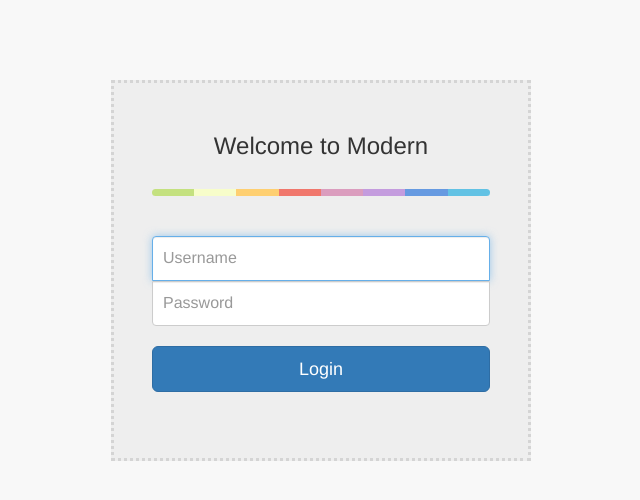
After one commit to girikuncoro/fintech, a Flask app: page /login in a window 1280 px wide. The commit adds this page. Shown: the top 500 px of the page, without its empty margins (319-959 px from the left). Run offline with Flask 2, Linux system fonts and the light colour scheme; some libraries are stand-ins or nearby versions.

Commit message:
Restructured flask templating and static

```diff
--- a/main.py
+++ b/main.py
@@ -1,11 +1,19 @@
-from flask import Flask
+from flask import Flask, render_template, redirect, url_for
 
-PORT = 5000
 app = Flask(__name__)
+
 
 @app.route("/")
 def main():
-    return "Hello Fintech!"
+	return redirect(url_for('login'))
+
+@app.route("/login")
+def login():
+	return render_template("login.html")
+
+@app.route("/auth")
+def auth():
+	return True
 
 if __name__ == "__main__":
-    app.run(port=PORT, debug=True)
+    app.run(debug=True)
--- a/template/css/modern.css
+++ b/static/css/modern.css
@@ -352,3 +352,52 @@ table.dataTable thead .sorting:after {
 .panel-yellow a:hover {
     color: #df8a13;
 }
+
+/* Login form styling */
+.wrapper {
+    margin-top: 80px;
+    margin-bottom: 20px;
+}
+
+.form-signin {
+  max-width: 420px;
+  padding: 30px 38px 66px;
+  margin: 0 auto;
+  background-color: #eee;
+  border: 3px dotted rgba(0,0,0,0.1);
+  }
+
+.form-signin-heading {
+  text-align:center;
+  margin-bottom: 30px;
+}
+
+.form-control {
+  position: relative;
+  font-size: 16px;
+  height: auto;
+  padding: 10px;
+}
+
+input[type="text"] {
+  margin-bottom: 0px;
+  border-bottom-left-radius: 0;
+  border-bottom-right-radius: 0;
+}
+
+input[type="password"] {
+  margin-bottom: 20px;
+  border-top-left-radius: 0;
+  border-top-right-radius: 0;
+}
+
+.colorgraph {
+  height: 7px;
+  border-top: 0;
+  background: #c4e17f;
+  border-radius: 5px;
+  background-image: -webkit-linear-gradient(left, #c4e17f, #c4e17f 12.5%, #f7fdca 12.5%, #f7fdca 25%, #fecf71 25%, #fecf71 37.5%, #f0776c 37.5%, #f0776c 50%, #db9dbe 50%, #db9dbe 62.5%, #c49cde 62.5%, #c49cde 75%, #669ae1 75%, #669ae1 87.5%, #62c2e4 87.5%, #62c2e4);
+  background-image: -moz-linear-gradient(left, #c4e17f, #c4e17f 12.5%, #f7fdca 12.5%, #f7fdca 25%, #fecf71 25%, #fecf71 37.5%, #f0776c 37.5%, #f0776c 50%, #db9dbe 50%, #db9dbe 62.5%, #c49cde 62.5%, #c49cde 75%, #669ae1 75%, #669ae1 87.5%, #62c2e4 87.5%, #62c2e4);
+  background-image: -o-linear-gradient(left, #c4e17f, #c4e17f 12.5%, #f7fdca 12.5%, #f7fdca 25%, #fecf71 25%, #fecf71 37.5%, #f0776c 37.5%, #f0776c 50%, #db9dbe 50%, #db9dbe 62.5%, #c49cde 62.5%, #c49cde 75%, #669ae1 75%, #669ae1 87.5%, #62c2e4 87.5%, #62c2e4);
+  background-image: linear-gradient(to right, #c4e17f, #c4e17f 12.5%, #f7fdca 12.5%, #f7fdca 25%, #fecf71 25%, #fecf71 37.5%, #f0776c 37.5%, #f0776c 50%, #db9dbe 50%, #db9dbe 62.5%, #c49cde 62.5%, #c49cde 75%, #669ae1 75%, #669ae1 87.5%, #62c2e4 87.5%, #62c2e4);
+}
--- /dev/null
+++ b/templates/login.html
@@ -0,0 +1,47 @@
+<!DOCTYPE html>
+<html lang="en">
+
+<head>
+
+    <meta charset="utf-8">
+    <meta http-equiv="X-UA-Compatible" content="IE=edge">
+    <meta name="viewport" content="width=device-width, initial-scale=1">
+    <meta name="description" content="">
+    <meta name="author" content="">
+
+    <title>Modern - Simplify Transaction</title>
+
+    <!-- Bootstrap Core CSS -->
+    <link rel="stylesheet" href="https://maxcdn.bootstrapcdn.com/bootstrap/3.3.5/css/bootstrap.min.css">
+
+    <!-- Custom CSS -->
+    <link href="{{ url_for('static', filename='css/modern.css') }}" rel="stylesheet">
+
+    <!-- Custom Fonts -->
+    <link href="https://cdnjs.cloudflare.com/ajax/libs/font-awesome/4.4.0/css/font-awesome.min.css" rel="stylesheet" type="text/css">
+
+    <!-- HTML5 Shim and Respond.js IE8 support of HTML5 elements and media queries -->
+    <!-- WARNING: Respond.js doesn't work if you view the page via file:// -->
+    <!--[if lt IE 9]>
+        <script src="https://oss.maxcdn.com/libs/html5shiv/3.7.0/html5shiv.js"></script>
+        <script src="https://oss.maxcdn.com/libs/respond.js/1.4.2/respond.min.js"></script>
+    <![endif]-->
+
+</head>
+
+<body>
+	<div class = "container">
+		<div class="wrapper">
+			<form action="" method="post" name="login" class="form-signin">
+			    <h3 class="form-signin-heading">Welcome to Modern</h3>
+				<hr class="colorgraph"><br>
+
+				<input type="text" class="form-control" name="username" placeholder="Username" required="" autofocus="" />
+				<input type="password" class="form-control" name="password" placeholder="Password" required=""/>
+
+				<button class="btn btn-lg btn-primary btn-block"  name="submit" value="Login" type="Submit">Login</button>
+			</form>
+		</div>
+	</div>
+</body>
+</html>
```
Also changed, not shown: templates/index.html (renamed from template/index.html, +6 -6 lines), static/css/bootstrap.min.css (renamed from template/css/bootstrap.min.css), static/css/font-awesome.min.css (renamed from template/css/font-awesome.min.css), static/fonts/FontAwesome.otf (renamed from template/fonts/FontAwesome.otf), static/fonts/fontawesome-webfont.ttf (renamed from template/fonts/fontawesome-webfont.ttf), static/fonts/fontawesome-webfont.woff (renamed from template/fonts/fontawesome-webfont.woff), static/js/bootstrap.min.js (renamed from template/js/bootstrap.min.js), static/js/jquery.min.js (renamed from template/js/jquery.min.js), 4 other files.
